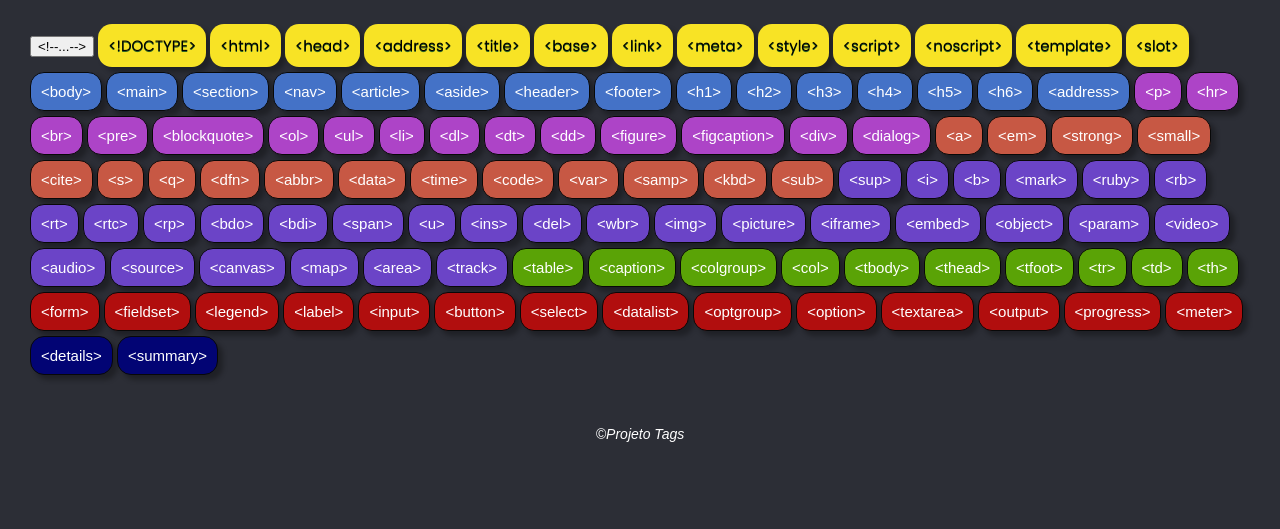
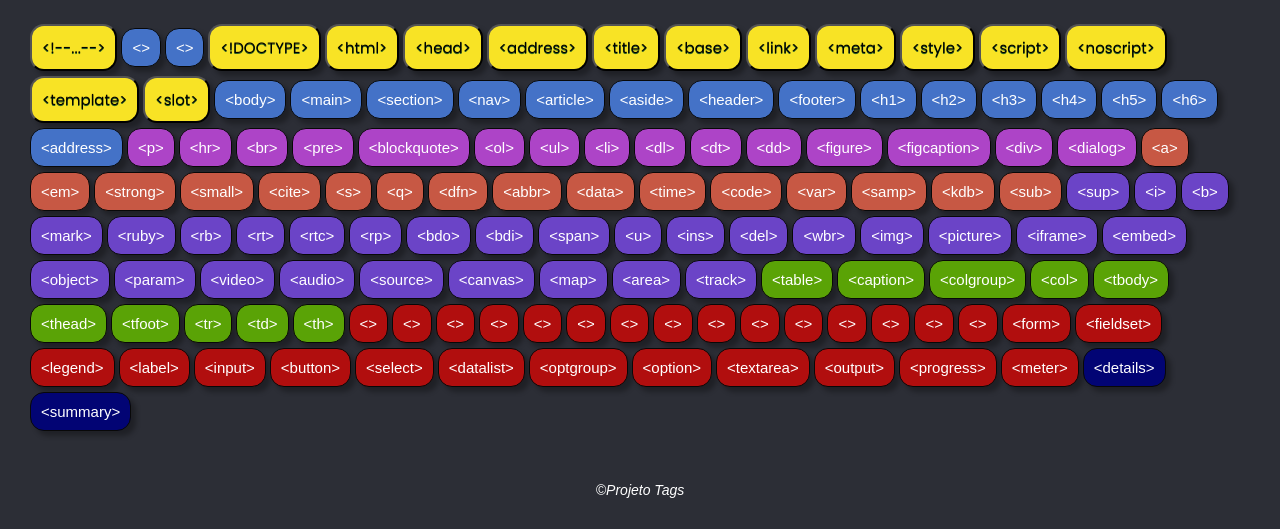
Before and after one commit to lucasnorberto/Projeto_tags, a plain HTML site: page index.html in a window 1280 px wide. Shown: the part 302-831 px from the top of the page. Before the commit the page ends 800 px from the top, so only its background shows below. Drawn offline with Linux system fonts and the light colour scheme; a web font is replaced by a local one.

Commit message:
Update index.html

```diff
--- a/index.html
+++ b/index.html
@@ -15,10 +15,13 @@
 
     </head>
     <script src="script.js"></script>
+
 <body>
     <header>
         <h1> Tag's Utilizadas em HTML 5</h1>
+
     </header>
+
 
         <section>
             <h2> Vamos entender os comandos e tags em HTML5.</h2>
@@ -50,7 +53,7 @@
             </dialog>
             -->
 
-        <button onclick="controlaDialog()" id="btn_dialog">&lt;!--...--&gt;</button>
+        <button onclick="controlaDialog()" class="myButton" id="btn_dialog">&lt;!--...--&gt;</button>
 
         <dialog id="d1">
             <div class="dialog-titulo">
@@ -67,113 +70,128 @@
 
 
         </dialog>
+        <button onclick="controlaDialog()" class="myButton1" id="btn_dialog">&lt;&gt;</button>
+        <button onclick="controlaDialog()" class="myButton1" id="btn_dialog">&lt;&gt;</button>
 
+        <button onclick="controlaDialog()" class="myButton" id="btn_dialog">&lt;!DOCTYPE&gt;</button>
+        <button onclick="controlaDialog()" class="myButton" id="btn_dialog">&lt;html&gt;</button>
+        <button onclick="controlaDialog()" class="myButton" id="btn_dialog">&lt;head&gt;</button>
+        <button onclick="controlaDialog()" class="myButton" id="btn_dialog">&lt;address&gt;</button>
+        <button onclick="controlaDialog()" class="myButton" id="btn_dialog">&lt;title&gt;</button>
+        <button onclick="controlaDialog()" class="myButton" id="btn_dialog">&lt;base&gt;</button>
+        <button onclick="controlaDialog()" class="myButton" id="btn_dialog">&lt;link&gt;</button>
+        <button onclick="controlaDialog()" class="myButton" id="btn_dialog">&lt;meta&gt;</button>
+        <button onclick="controlaDialog()" class="myButton" id="btn_dialog">&lt;style&gt;</button>
+        <button onclick="controlaDialog()" class="myButton" id="btn_dialog">&lt;script&gt;</button>
+        <button onclick="controlaDialog()" class="myButton" id="btn_dialog">&lt;noscript&gt;</button>
+        <button onclick="controlaDialog()" class="myButton" id="btn_dialog">&lt;template&gt;</button>
+        <button onclick="controlaDialog()" class="myButton" id="btn_dialog">&lt;slot&gt;</button>
 
+        <button onclick="controlaDialog()" class="myButton1" id="btn_dialog">&lt;body&gt;</button>
+        <button onclick="controlaDialog()" class="myButton1" id="btn_dialog">&lt;main&gt;</button>
+        <button onclick="controlaDialog()" class="myButton1" id="btn_dialog">&lt;section&gt;</button>
+        <button onclick="controlaDialog()" class="myButton1" id="btn_dialog">&lt;nav&gt;</button>
+        <button onclick="controlaDialog()" class="myButton1" id="btn_dialog">&lt;article&gt;</button>
+        <button onclick="controlaDialog()" class="myButton1" id="btn_dialog">&lt;aside&gt;</button>
+        <button onclick="controlaDialog()" class="myButton1" id="btn_dialog">&lt;header&gt;</button>
+        <button onclick="controlaDialog()" class="myButton1" id="btn_dialog">&lt;footer&gt;</button>
+        <button onclick="controlaDialog()" class="myButton1" id="btn_dialog">&lt;h1&gt;</button>
+        <button onclick="controlaDialog()" class="myButton1" id="btn_dialog">&lt;h2&gt;</button>
+        <button onclick="controlaDialog()" class="myButton1" id="btn_dialog">&lt;h3&gt;</button>
+        <button onclick="controlaDialog()" class="myButton1" id="btn_dialog">&lt;h4&gt;</button>
+        <button onclick="controlaDialog()" class="myButton1" id="btn_dialog">&lt;h5&gt;</button>
+        <button onclick="controlaDialog()" class="myButton1" id="btn_dialog">&lt;h6&gt;</button>
+        <button onclick="controlaDialog()" class="myButton1" id="btn_dialog">&lt;address&gt;</button>
 
+        <button onclick="controlaDialog()" class="myButton2" id="btn_dialog">&lt;p&gt;</button>
+        <button onclick="controlaDialog()" class="myButton2" id="btn_dialog">&lt;hr&gt;</button>
+        <button onclick="controlaDialog()" class="myButton2" id="btn_dialog">&lt;br&gt;</button>
+        <button onclick="controlaDialog()" class="myButton2" id="btn_dialog">&lt;pre&gt;</button>
+        <button onclick="controlaDialog()" class="myButton2" id="btn_dialog">&lt;blockquote&gt;</button>
+        <button onclick="controlaDialog()" class="myButton2" id="btn_dialog">&lt;ol&gt;</button>
+        <button onclick="controlaDialog()" class="myButton2" id="btn_dialog">&lt;ul&gt;</button>
+        <button onclick="controlaDialog()" class="myButton2" id="btn_dialog">&lt;li&gt;</button>
+        <button onclick="controlaDialog()" class="myButton2" id="btn_dialog">&lt;dl&gt;</button>
+        <button onclick="controlaDialog()" class="myButton2" id="btn_dialog">&lt;dt&gt;</button>
+        <button onclick="controlaDialog()" class="myButton2" id="btn_dialog">&lt;dd&gt;</button>
+        <button onclick="controlaDialog()" class="myButton2" id="btn_dialog">&lt;figure&gt;</button>
+        <button onclick="controlaDialog()" class="myButton2" id="btn_dialog">&lt;figcaption&gt;</button>
+        <button onclick="controlaDialog()" class="myButton2" id="btn_dialog">&lt;div&gt;</button>
+        <button onclick="controlaDialog()" class="myButton2" id="btn_dialog">&lt;dialog&gt;</button>
 
-        <a href="#" class="myButton">&lt;!DOCTYPE&gt;</a>
-        <a href="#" class="myButton">&lt;html&gt;</a>
-        <a href="#" class="myButton">&lt;head&gt;</a>
-        <a href="#" class="myButton">&lt;address&gt;</a>
-        <a href="#" class="myButton">&lt;title&gt;</a>
-        <a href="#" class="myButton">&lt;base&gt;</a>
-        <a href="#" class="myButton">&lt;link&gt;</a>
-        <a href="#" class="myButton">&lt;meta&gt;</a>
-        <a href="#" class="myButton">&lt;style&gt;</a>
-        <a href="#" class="myButton">&lt;script&gt;</a>
-        <a href="#" class="myButton">&lt;noscript&gt;</a>
-        <a href="#" class="myButton">&lt;template&gt;</a>
-        <a href="#" class="myButton">&lt;slot&gt;</a>
+        <button onclick="controlaDialog()" class="myButton3" id="btn_dialog">&lt;a&gt;</button>
+        <button onclick="controlaDialog()" class="myButton3" id="btn_dialog">&lt;em&gt;</button>
+        <button onclick="controlaDialog()" class="myButton3" id="btn_dialog">&lt;strong&gt;</button>
+        <button onclick="controlaDialog()" class="myButton3" id="btn_dialog">&lt;small&gt;</button>
+        <button onclick="controlaDialog()" class="myButton3" id="btn_dialog">&lt;cite&gt;</button>
+        <button onclick="controlaDialog()" class="myButton3" id="btn_dialog">&lt;s&gt;</button>
+        <button onclick="controlaDialog()" class="myButton3" id="btn_dialog">&lt;q&gt;</button>
+        <button onclick="controlaDialog()" class="myButton3" id="btn_dialog">&lt;dfn&gt;</button>
+        <button onclick="controlaDialog()" class="myButton3" id="btn_dialog">&lt;abbr&gt;</button>
+        <button onclick="controlaDialog()" class="myButton3" id="btn_dialog">&lt;data&gt;</button>
+        <button onclick="controlaDialog()" class="myButton3" id="btn_dialog">&lt;time&gt;</button>
+        <button onclick="controlaDialog()" class="myButton3" id="btn_dialog">&lt;code&gt;</button>
+        <button onclick="controlaDialog()" class="myButton3" id="btn_dialog">&lt;var&gt;</button>
+        <button onclick="controlaDialog()" class="myButton3" id="btn_dialog">&lt;samp&gt;</button>
+        <button onclick="controlaDialog()" class="myButton3" id="btn_dialog">&lt;kdb&gt;</button>
+        <button onclick="controlaDialog()" class="myButton3" id="btn_dialog">&lt;sub&gt;</button>
 
-        <a href="#" class="myButton1">&lt;body&gt;</a>
-        <a href="#" class="myButton1">&lt;main&gt;</a>
-        <a href="#" class="myButton1">&lt;section&gt;</a>
-        <a href="#" class="myButton1">&lt;nav&gt;</a>
-        <a href="#" class="myButton1">&lt;article&gt;</a>
-        <a href="#" class="myButton1">&lt;aside&gt;</a>
-        <a href="#" class="myButton1">&lt;header&gt;</a>
-        <a href="#" class="myButton1">&lt;footer&gt;</a>
-        <a href="#" class="myButton1">&lt;h1&gt;</a>
-        <a href="#" class="myButton1">&lt;h2&gt;</a>
-        <a href="#" class="myButton1">&lt;h3&gt;</a>
-        <a href="#" class="myButton1">&lt;h4&gt;</a>
-        <a href="#" class="myButton1">&lt;h5&gt;</a>
-        <a href="#" class="myButton1">&lt;h6&gt;</a>
-        <a href="#" class="myButton1">&lt;address&gt;</a>
+        <button onclick="controlaDialog()" class="myButton4" id="btn_dialog">&lt;sup&gt;</button>
+        <button onclick="controlaDialog()" class="myButton4" id="btn_dialog">&lt;i&gt;</button>
+        <button onclick="controlaDialog()" class="myButton4" id="btn_dialog">&lt;b&gt;</button>
+        <button onclick="controlaDialog()" class="myButton4" id="btn_dialog">&lt;mark&gt;</button>
+        <button onclick="controlaDialog()" class="myButton4" id="btn_dialog">&lt;ruby&gt;</button>
+        <button onclick="controlaDialog()" class="myButton4" id="btn_dialog">&lt;rb&gt;</button>
+        <button onclick="controlaDialog()" class="myButton4" id="btn_dialog">&lt;rt&gt;</button>
+        <button onclick="controlaDialog()" class="myButton4" id="btn_dialog">&lt;rtc&gt;</button>
+        <button onclick="controlaDialog()" class="myButton4" id="btn_dialog">&lt;rp&gt;</button>
+        <button onclick="controlaDialog()" class="myButton4" id="btn_dialog">&lt;bdo&gt;</button>
+        <button onclick="controlaDialog()" class="myButton4" id="btn_dialog">&lt;bdi&gt;</button>
+        <button onclick="controlaDialog()" class="myButton4" id="btn_dialog">&lt;span&gt;</button>
+        <button onclick="controlaDialog()" class="myButton4" id="btn_dialog">&lt;u&gt;</button>
+        <button onclick="controlaDialog()" class="myButton4" id="btn_dialog">&lt;ins&gt;</button>
+        <button onclick="controlaDialog()" class="myButton4" id="btn_dialog">&lt;del&gt;</button>
+        <button onclick="controlaDialog()" class="myButton4" id="btn_dialog">&lt;wbr&gt;</button>
+        <button onclick="controlaDialog()" class="myButton4" id="btn_dialog">&lt;img&gt;</button>
+        <button onclick="controlaDialog()" class="myButton4" id="btn_dialog">&lt;picture&gt;</button>
+        <button onclick="controlaDialog()" class="myButton4" id="btn_dialog">&lt;iframe&gt;</button>
+        <button onclick="controlaDialog()" class="myButton4" id="btn_dialog">&lt;embed&gt;</button>
+        <button onclick="controlaDialog()" class="myButton4" id="btn_dialog">&lt;object&gt;</button>
+        <button onclick="controlaDialog()" class="myButton4" id="btn_dialog">&lt;param&gt;</button>
+        <button onclick="controlaDialog()" class="myButton4" id="btn_dialog">&lt;video&gt;</button>
+        <button onclick="controlaDialog()" class="myButton4" id="btn_dialog">&lt;audio&gt;</button>
+        <button onclick="controlaDialog()" class="myButton4" id="btn_dialog">&lt;source&gt;</button>
+        <button onclick="controlaDialog()" class="myButton4" id="btn_dialog">&lt;canvas&gt;</button>
+        <button onclick="controlaDialog()" class="myButton4" id="btn_dialog">&lt;map&gt;</button>
+        <button onclick="controlaDialog()" class="myButton4" id="btn_dialog">&lt;area&gt;</button>
+        <button onclick="controlaDialog()" class="myButton4" id="btn_dialog">&lt;track&gt;</button>
 
-        <a href="#" class="myButton2">&lt;p&gt;</a>
-        <a href="#" class="myButton2">&lt;hr&gt;</a>
-        <a href="#" class="myButton2">&lt;br&gt;</a>
-        <a href="#" class="myButton2">&lt;pre&gt;</a>
-        <a href="#" class="myButton2">&lt;blockquote&gt;</a>
-        <a href="#" class="myButton2">&lt;ol&gt;</a>
-        <a href="#" class="myButton2">&lt;ul&gt;</a>
-        <a href="#" class="myButton2">&lt;li&gt;</a>
-        <a href="#" class="myButton2">&lt;dl&gt;</a>
-        <a href="#" class="myButton2">&lt;dt&gt;</a>
-        <a href="#" class="myButton2">&lt;dd&gt;</a>
-        <a href="#" class="myButton2">&lt;figure&gt;</a>
-        <a href="#" class="myButton2">&lt;figcaption&gt;</a>
-        <a href="#" class="myButton2">&lt;div&gt;</a>
-        <a href="#" class="myButton2">&lt;dialog&gt;</a>
+        <button onclick="controlaDialog()" class="myButton5" id="btn_dialog">&lt;table&gt;</button>
+        <button onclick="controlaDialog()" class="myButton5" id="btn_dialog">&lt;caption&gt;</button>
+        <button onclick="controlaDialog()" class="myButton5" id="btn_dialog">&lt;colgroup&gt;</button>
+        <button onclick="controlaDialog()" class="myButton5" id="btn_dialog">&lt;col&gt;</button>
+        <button onclick="controlaDialog()" class="myButton5" id="btn_dialog">&lt;tbody&gt;</button>
+        <button onclick="controlaDialog()" class="myButton5" id="btn_dialog">&lt;thead&gt;</button>
+        <button onclick="controlaDialog()" class="myButton5" id="btn_dialog">&lt;tfoot&gt;</button>
+        <button onclick="controlaDialog()" class="myButton5" id="btn_dialog">&lt;tr&gt;</button>
+        <button onclick="controlaDialog()" class="myButton5" id="btn_dialog">&lt;td&gt;</button>
+        <button onclick="controlaDialog()" class="myButton5" id="btn_dialog">&lt;th&gt;</button>
 
-        <a href="#" class="myButton3">&lt;a&gt;</a>
-        <a href="#" class="myButton3">&lt;em&gt;</a>
-        <a href="#" class="myButton3">&lt;strong&gt;</a>
-        <a href="#" class="myButton3">&lt;small&gt;</a>
-        <a href="#" class="myButton3">&lt;cite&gt;</a>
-        <a href="#" class="myButton3">&lt;s&gt;</a>
-        <a href="#" class="myButton3">&lt;q&gt;</a>
-        <a href="#" class="myButton3">&lt;dfn&gt;</a>
-        <a href="#" class="myButton3">&lt;abbr&gt;</a>
-        <a href="#" class="myButton3">&lt;data&gt;</a>
-        <a href="#" class="myButton3">&lt;time&gt;</a>
-        <a href="#" class="myButton3">&lt;code&gt;</a>
-        <a href="#" class="myButton3">&lt;var&gt;</a>
-        <a href="#" class="myButton3">&lt;samp&gt;</a>
-        <a href="#" class="myButton3">&lt;kbd&gt;</a>
-        <a href="#" class="myButton3">&lt;sub&gt;</a>
-
-        <a href="#" class="myButton4">&lt;sup&gt;</a>
-        <a href="#" class="myButton4">&lt;i&gt;</a>
-        <a href="#" class="myButton4">&lt;b&gt;</a>
-        <a href="#" class="myButton4">&lt;mark&gt;</a>
-        <a href="#" class="myButton4">&lt;ruby&gt;</a>
-        <a href="#" class="myButton4">&lt;rb&gt;</a>
-        <a href="#" class="myButton4">&lt;rt&gt;</a>
-        <a href="#" class="myButton4">&lt;rtc&gt;</a>
-        <a href="#" class="myButton4">&lt;rp&gt;</a>
-        <a href="#" class="myButton4">&lt;bdo&gt;</a>
-        <a href="#" class="myButton4">&lt;bdi&gt;</a>
-        <a href="#" class="myButton4">&lt;span&gt;</a>
-        <a href="#" class="myButton4">&lt;u&gt;</a>
-        <a href="#" class="myButton4">&lt;ins&gt;</a>
-        <a href="#" class="myButton4">&lt;del&gt;</a>
-        <a href="#" class="myButton4">&lt;wbr&gt;</a>
-        <a href="#" class="myButton4">&lt;img&gt;</a>
-        <a href="#" class="myButton4">&lt;picture&gt;</a>
-        <a href="#" class="myButton4">&lt;iframe&gt;</a>
-        <a href="#" class="myButton4">&lt;embed&gt;</a>
-        <a href="#" class="myButton4">&lt;object&gt;</a>
-        <a href="#" class="myButton4">&lt;param&gt;</a>
-        <a href="#" class="myButton4">&lt;video&gt;</a>
-        <a href="#" class="myButton4">&lt;audio&gt;</a>
-        <a href="#" class="myButton4">&lt;source&gt;</a>
-        <a href="#" class="myButton4">&lt;canvas&gt;</a>
-        <a href="#" class="myButton4">&lt;map&gt;</a>
-        <a href="#" class="myButton4">&lt;area&gt;</a>
-        <a href="#" class="myButton4">&lt;track&gt;</a>
-
-        <a href="#" class="myButton5">&lt;table&gt;</a>
-        <a href="#" class="myButton5">&lt;caption&gt;</a>
-        <a href="#" class="myButton5">&lt;colgroup&gt;</a>
-        <a href="#" class="myButton5">&lt;col&gt;</a>
-        <a href="#" class="myButton5">&lt;tbody&gt;</a>
-        <a href="#" class="myButton5">&lt;thead&gt;</a>
-        <a href="#" class="myButton5">&lt;tfoot&gt;</a>
-        <a href="#" class="myButton5">&lt;tr&gt;</a>
-        <a href="#" class="myButton5">&lt;td&gt;</a>
-        <a href="#" class="myButton5">&lt;th&gt;</a>
+        <button onclick="controlaDialog()" class="myButton6" id="btn_dialog">&lt;&gt;</button>
+        <button onclick="controlaDialog()" class="myButton6" id="btn_dialog">&lt;&gt;</button>
+        <button onclick="controlaDialog()" class="myButton6" id="btn_dialog">&lt;&gt;</button>
+        <button onclick="controlaDialog()" class="myButton6" id="btn_dialog">&lt;&gt;</button>
+        <button onclick="controlaDialog()" class="myButton6" id="btn_dialog">&lt;&gt;</button>
+        <button onclick="controlaDialog()" class="myButton6" id="btn_dialog">&lt;&gt;</button>
+        <button onclick="controlaDialog()" class="myButton6" id="btn_dialog">&lt;&gt;</button>
+        <button onclick="controlaDialog()" class="myButton6" id="btn_dialog">&lt;&gt;</button>
+        <button onclick="controlaDialog()" class="myButton6" id="btn_dialog">&lt;&gt;</button>
+        <button onclick="controlaDialog()" class="myButton6" id="btn_dialog">&lt;&gt;</button>
+        <button onclick="controlaDialog()" class="myButton6" id="btn_dialog">&lt;&gt;</button>
+        <button onclick="controlaDialog()" class="myButton6" id="btn_dialog">&lt;&gt;</button>
+        <button onclick="controlaDialog()" class="myButton6" id="btn_dialog">&lt;&gt;</button>
+        <button onclick="controlaDialog()" class="myButton6" id="btn_dialog">&lt;&gt;</button>
+        <button onclick="controlaDialog()" class="myButton6" id="btn_dialog">&lt;&gt;</button>
 
         <a href="#" class="myButton6">&lt;form&gt;</a>
         <a href="#" class="myButton6">&lt;fieldset&gt;</a>
```
